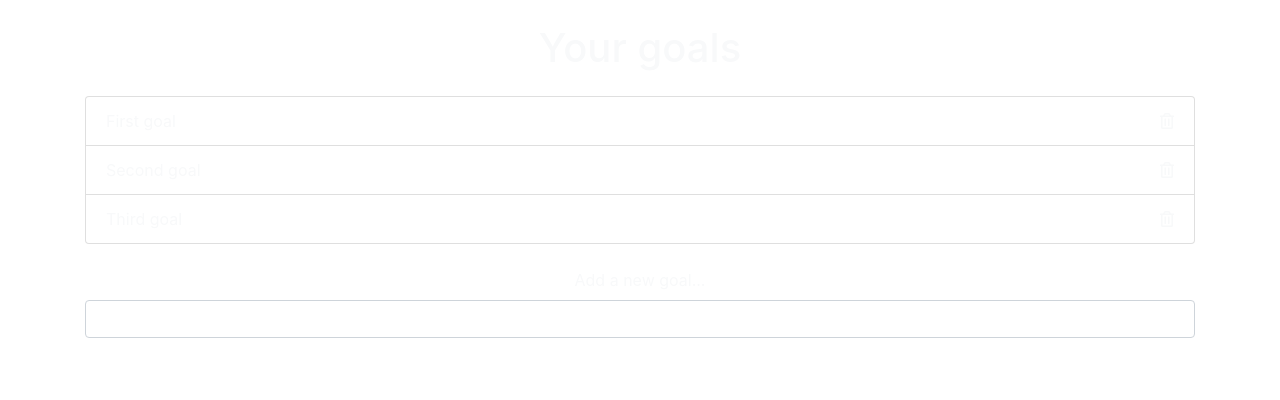
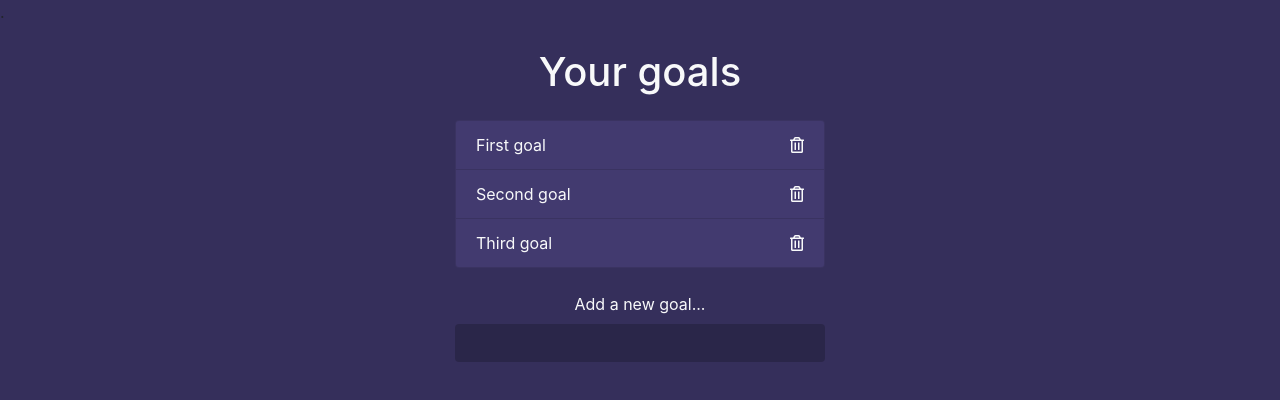
Before and after one commit to harkamalsi/todoandsearch, a plain HTML site: page index.html in a window 1280 px wide. Drawn offline with nearby package versions, Linux system fonts and the light colour scheme.

Commit message:
Fixed a small css link issue.

```diff
--- a/index.html
+++ b/index.html
@@ -6,7 +6,7 @@
   <meta http-equiv="X-UA-Compatible" content="ie=edge">
   <link rel="stylesheet" href="https://stackpath.bootstrapcdn.com/bootstrap/4.3.1/css/bootstrap.min.css" integrity="sha384-ggOyR0iXCbMQv3Xipma34MD+dH/1fQ784/j6cY/iJTQUOhcWr7x9JvoRxT2MZw1T" crossorigin="anonymous">
   <link rel="stylesheet" href="https://use.fontawesome.com/releases/v5.8.2/css/all.css" integrity="sha384-oS3vJWv+0UjzBfQzYUhtDYW+Pj2yciDJxpsK1OYPAYjqT085Qq/1cq5FLXAZQ7Ay" crossorigin="anonymous">
-  <link href="style.css">
+  <link rel="stylesheet" type="text/css" href="style.css">.
   <title>Todo with search bar</title>
 </head>
 <body>
```
